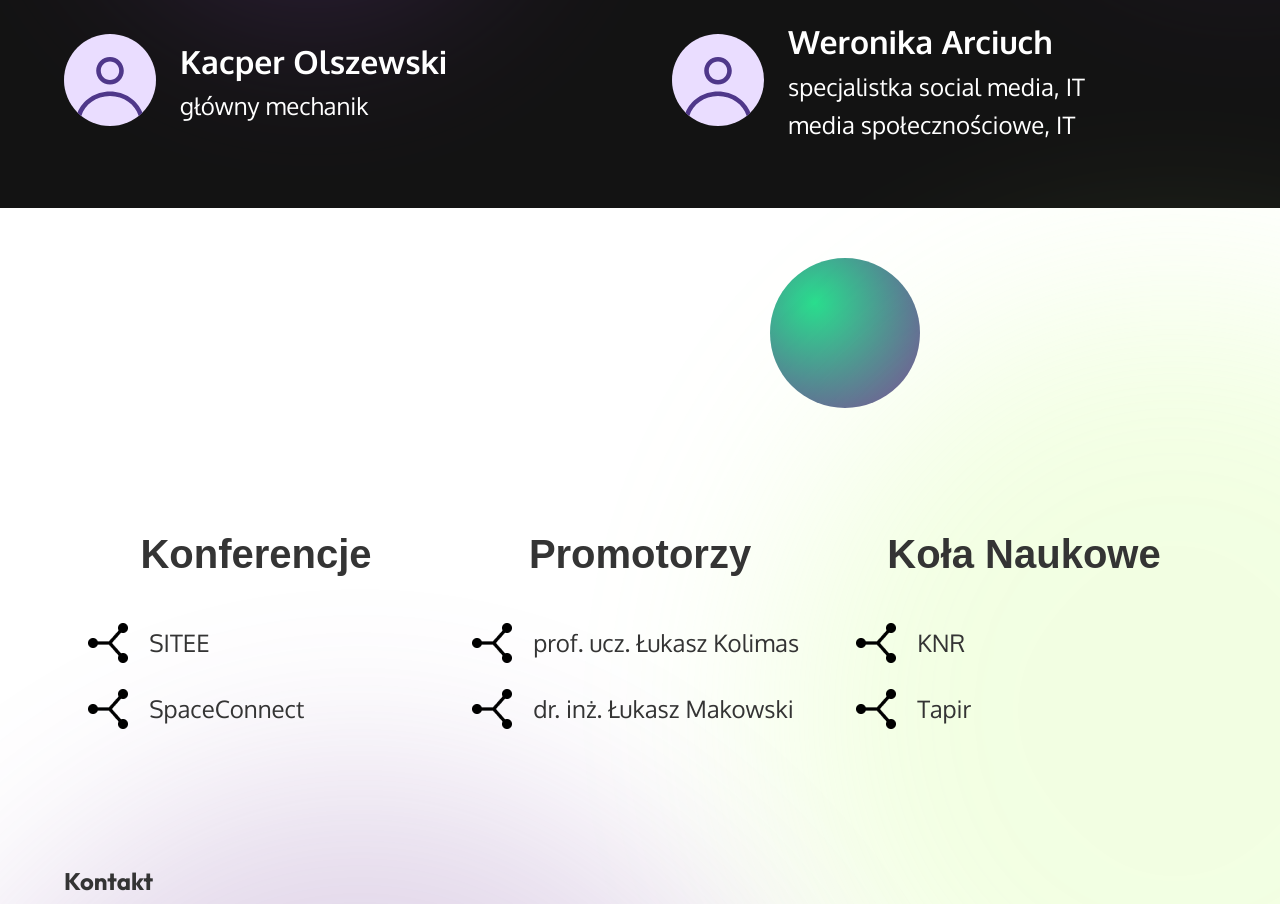
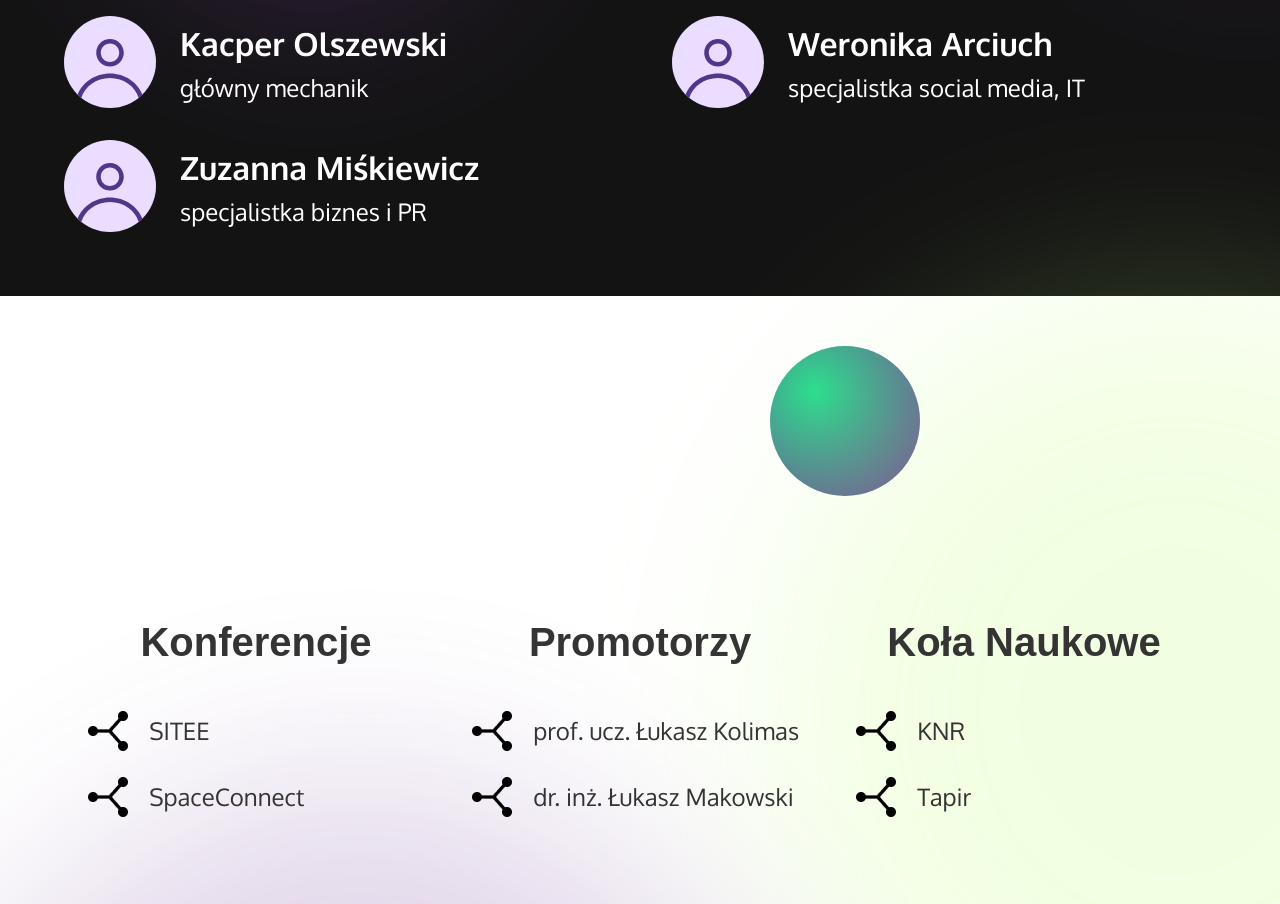
Before and after one commit to projektgizmo/projektgizmo.github.io, a React app: page index.html in a window 1280 px wide. Shown: the part 1142-2046 px from the top of the page. Built offline with nearby package versions, Linux system fonts and the light colour scheme; a web font is replaced by a local one.

Commit message:
dodana_zuza

```diff
--- a/index.html
+++ b/index.html
@@ -95,7 +95,13 @@
               <div class="team-card__info">
                 <h3 class="team-card__name">Weronika Arciuch</h3>
                 <p class="team-card__role">specjalistka social media, IT</p>
-                <p class="team-card__role">media społecznościowe, IT</p>
+              </div>
+            </div>
+            <div class="team-card">
+              <img src="public\external\avatar.svg" alt="Awatar Weroniki Arciuch" class="team-card__avatar"/>
+              <div class="team-card__info">
+                <h3 class="team-card__name">Zuzanna Miśkiewicz</h3>
+                <p class="team-card__role">specjalistka biznes i PR</p>
               </div>
             </div>
           </div>
```
Also changed, not shown: index_eng.html (+7 -0 lines).
